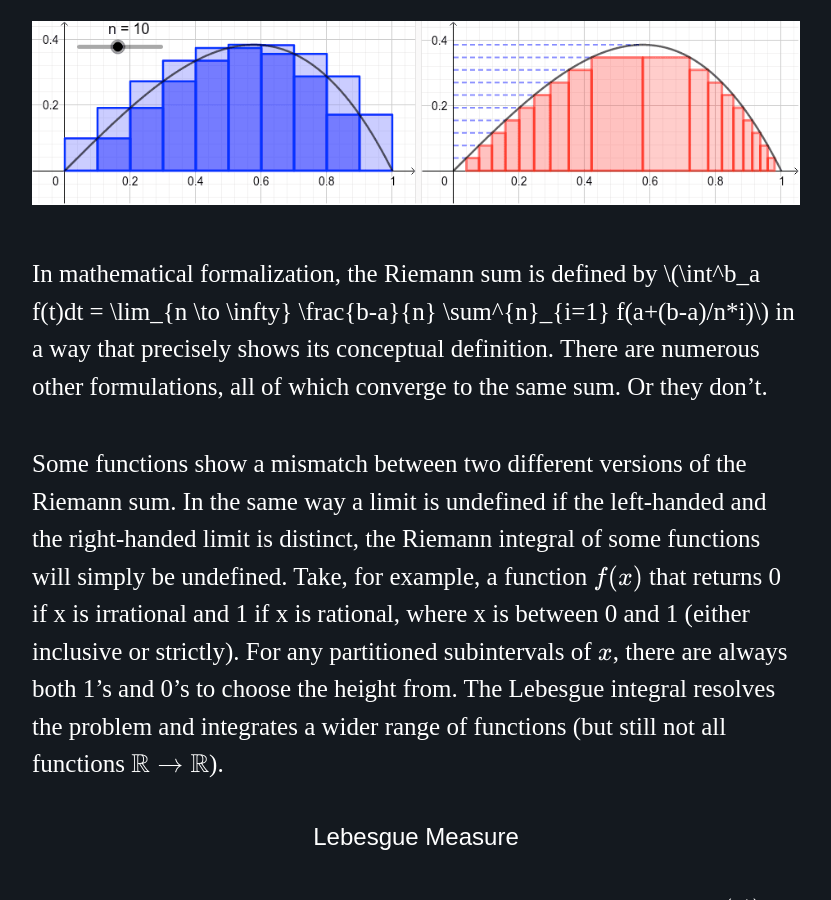
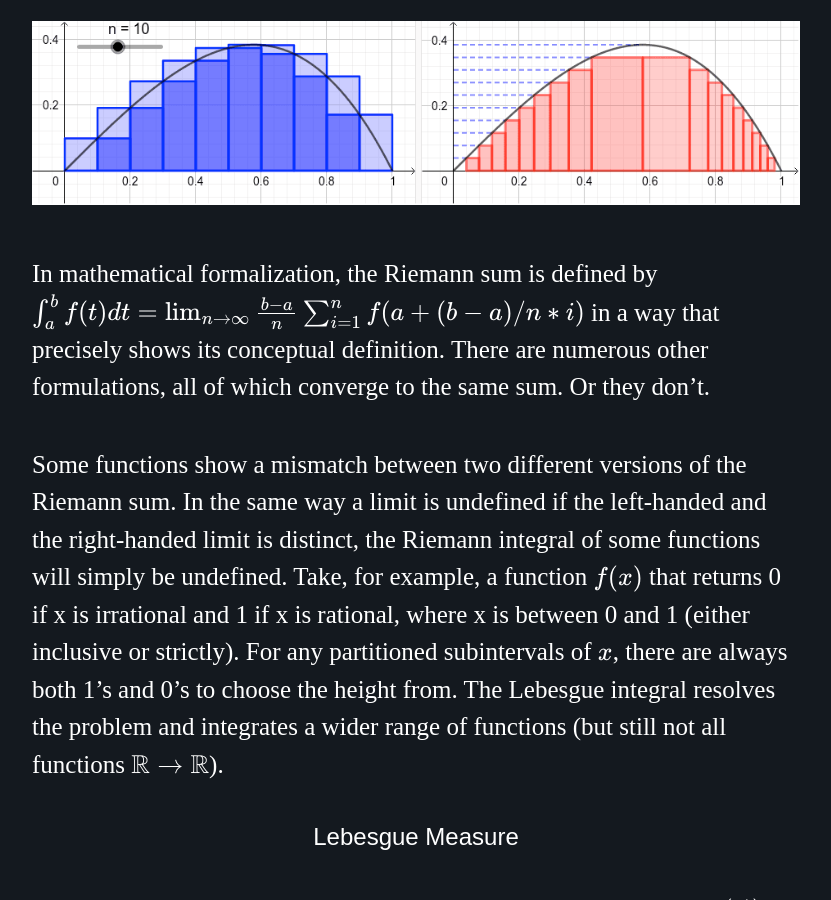
Before and after one commit to abghim/abghim.github.io, a Jekyll site: the page built from _posts/2025-12-25-lebesgue.md, in a window 1280 px wide and 900 px high, scrolled down 983 px. Shown: the whole window, without its empty margins (224-1055 px from the left). Built offline with Jekyll 4.4.1, drawn with Linux system fonts in a browser that asks for light colours; some web fonts are replaced.

Commit message:
Fix LaTeX

```diff
--- a/_posts/2025-12-25-lebesgue.md
+++ b/_posts/2025-12-25-lebesgue.md
@@ -13,7 +13,7 @@ The idea of Riemann sums is to chop up the area under a curve into infinitely ma
 
 ![](/assets/images/geogebra.png)
 
-In mathematical formalization, the Riemann sum is defined by $$\int^b_a f(t)dt = \lim_{n \to \infty} \frac{b-a}{n} \sum^{n}_{i=1} f(a+(b-a)/n*i)$$ in a way that precisely shows its conceptual definition. There are numerous other formulations, all of which converge to the same sum. Or they don't.
+In mathematical formalization, the Riemann sum is defined by $\int^b_a f(t)dt = \lim_{n \to \infty} \frac{b-a}{n} \sum^{n}_{i=1} f(a+(b-a)/n*i)$ in a way that precisely shows its conceptual definition. There are numerous other formulations, all of which converge to the same sum. Or they don't.
 
 Some functions show a mismatch between two different versions of the Riemann sum. In the same way a limit is undefined if the left-handed and the right-handed limit is distinct, the Riemann integral of some functions will simply be undefined. Take, for example, a function $f(x)$ that returns 0 if x is irrational and 1 if x is rational, where x is between 0 and 1 (either inclusive or strictly). For any partitioned subintervals of $x$, there are always both 1's and 0's to choose the height from. The Lebesgue integral resolves the problem and integrates a wider range of functions (but still not all functions $\mathbb{R} \to \mathbb{R}$).
 
```
